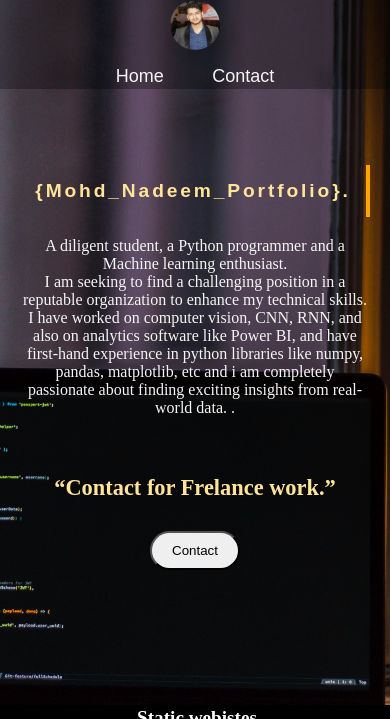
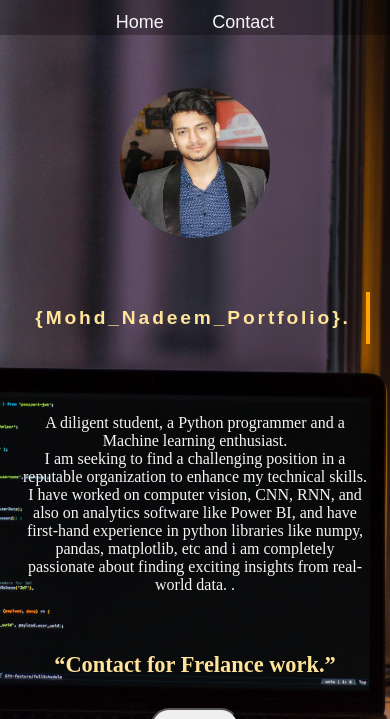
Before and after one commit to snad0/Portfolio, a Flask app: page / in a window 390 px wide. Shown: the top 719 px of the page. Run offline with Flask 2, Linux system fonts and the light colour scheme.

Commit message:
new commit

```diff
--- a/static/css/main.css
+++ b/static/css/main.css
@@ -145,7 +145,12 @@ nav ul li{
     border-radius: 20px;
     text-decoration: none;
 }  */
-
+#fullimg img{
+    width: 150px;
+    height: 150px;
+    border-radius: 50%;
+    margin-top: 50px;
+}
 #home{
     display: flex;
     flex-direction: column;
@@ -153,7 +158,7 @@ nav ul li{
     padding: 3px 2px;
     justify-content: center;
     align-items: center;
-    height: 560px;
+    height: 100%;
 }
 #home::before{
     content: "";
@@ -176,6 +181,7 @@ nav ul li{
     border-right:.15em solid orange;
     padding: 15px;
     border-width: 4px;
+    margin:50px 0 50px 0;
 
     white-space: nowrap;
     /* margin: 0 auto; */
@@ -416,6 +422,32 @@ nav ul li{
     } */
 
 }
+@keyframes sliderBox3 {
+    0%{
+        left: 0;
+    }
+
+    45%{
+        left: 0;
+    }
+    50%{
+        left: -100%;
+    }
+    80%{
+        left: -100%;
+    }
+    /* 75%{
+        left:-300%
+
+    }
+    90%{
+        left: -300;
+    }
+    100%{
+        left: -300;
+    } */
+
+}
 
 
 @media only screen and (max-width:900px ){
@@ -492,6 +524,9 @@ nav ul li{
     #logo img{
 
         margin-left: 0;
+        width: 100px;
+        height: 100px;
+        display: none;
 
     }
     #navbar ul li{
@@ -501,7 +536,18 @@ nav ul li{
 }
 
 
+footer{
+    background-color: rgb(69 113 179 / 83%);
+    display: flex;
+    justify-content: center;
+    align-items: center;
+    color: whitesmoke;
+    height: 34px;
+}
 
+.center{
+    text-align: center;
+}
 
 
 
--- a/templates/index.html
+++ b/templates/index.html
@@ -29,6 +29,10 @@
 
 
     <section id="home">
+        <div id="fullimg">
+            <img src="../static/me.jpg" alt="">
+
+        </div>
         <h1 class="Heading">{Mohd_Nadeem_Portfolio}.</h1>
         <p class="description">A diligent student, a Python programmer and a Machine learning enthusiast. <br>
             I am seeking to find a challenging position in a reputable organization to enhance my technical skills. <br>I have worked on computer
@@ -102,6 +106,11 @@
 
         </div>
     </div>
+    <footer>
+        <div class="center">
+            This is my portfolio website kindly contactfor any information
+        </div>
+    </footer>
 
 </body>
 </html>
```
Also changed, not shown: static/1.png (added), static/2.png, static/9.png.
